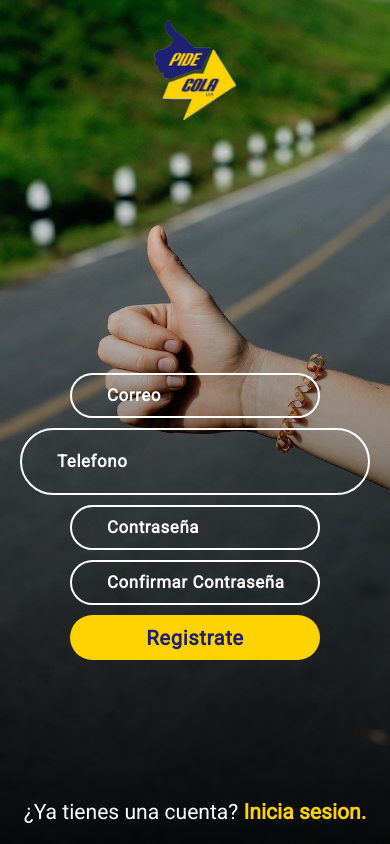
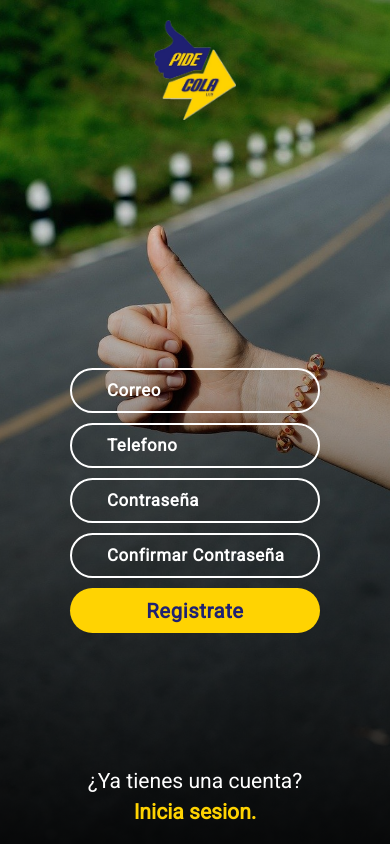
Before and after one commit to gnus19/pidecola3.0-front, a React (Create React App) app: page /register in a window 390 px wide. Built offline with nearby package versions, Linux system fonts and the light colour scheme.

Commit message:
Inputs y buttons ajustados al tamaño del form

```diff
--- a/src/components/button/Button.css
+++ b/src/components/button/Button.css
@@ -1,43 +1,43 @@
 .Button {
-	width: 70%;
-	padding: 8px;
-	border-radius: 10vh;
-	font-weight: bold;
+  width: 70%;
+  padding: 8px;
+  border-radius: 10vh;
+  font-weight: bold;
   border: none;
-  width: 30vw;
+  width: 100%;
   height: 8vh;
   font-size: 2.4vh;
-  letter-spacing: .6px;
+  letter-spacing: 0.6px;
 }
 
-.yellow-btn{
-  background: #FFD302;
-  color: #1E2172;
+.yellow-btn {
+  background: #ffd302;
+  color: #1e2172;
 }
 
-.yellow-btn:hover{
+.yellow-btn:hover {
   background: #fff700;
 }
 
-.blue-btn{
-  background: #1E2172;
+.blue-btn {
+  background: #1e2172;
   color: #ffffff;
 }
 
-@media (max-width : 768px){
-  .Button{
+@media (max-width: 768px) {
+  .Button {
     width: 40vw;
   }
 }
 
-@media (max-width : 425px){
-  .Button{
+@media (max-width: 425px) {
+  .Button {
     width: 350px;
   }
 }
 
-@media (max-width : 320px){
-  .Button{
+@media (max-width: 320px) {
+  .Button {
     width: 300px;
   }
 }
--- a/src/components/form-login/FormLogin.css
+++ b/src/components/form-login/FormLogin.css
@@ -57,6 +57,9 @@
 }
 
 .msg-footer span {
+  display: flex;
+  justify-content: center;
+  align-content: center;
   color: #ffd302;
   font-weight: bold;
 }
@@ -68,15 +71,15 @@
 .error-container {
   display: flex;
   height: auto;
-  margin-bottom: 8px;;
+  margin-bottom: 8px;
 }
 .error {
   color: red;
-  font-size: 12px
+  font-size: 12px;
 }
-@media (max-width : 1024px){
-  .FormLogin{
-    width: 40vw;
+@media (max-width: 1024px) {
+  .FormLogin {
+    width: 50%;
     left: 12%;
   }
 }
@@ -127,7 +130,7 @@
     align-items: center;
   }
 
-  .tlf,
+  .phoneNumber,
   .email,
   .password {
     width: 250px;
--- a/src/components/form-register/FormRegister.css
+++ b/src/components/form-register/FormRegister.css
@@ -57,6 +57,9 @@
 }
 
 .msg-footer span {
+  display: flex;
+  justify-content: center;
+  align-content: center;
   color: #ffd302;
   font-weight: bold;
 }
@@ -67,7 +70,7 @@
 
 @media (max-width: 1024px) {
   .FormRegister {
-    width: 40vw;
+    width: 50%;
     left: 12%;
   }
 }
@@ -118,7 +121,7 @@
     align-items: center;
   }
 
-  .tlf,
+  .phoneNumber,
   .email,
   .password {
     width: 250px;
--- a/src/components/form-register/FormRegister.jsx
+++ b/src/components/form-register/FormRegister.jsx
@@ -168,7 +168,7 @@ class FormRegister extends Component {
           <Button
             className={this.state.isMobile ? "blue" : "yellow"}
             text="Registrate"
-            onClick={event => this.handleRegister(event)}
+            //onClick={event => this.handleRegister(event)}
           />
         </form>
         <div className="msg-footer">
--- a/src/components/imput-sign/ImputSign.css
+++ b/src/components/imput-sign/ImputSign.css
@@ -1,4 +1,4 @@
-input{
+input {
   border-radius: 10vh !important;
   padding: 8px 8px 8px 35px;
   margin-bottom: 10px;
@@ -8,12 +8,18 @@ input{
   font-weight: bold !important;
   width: 30vw;
   height: 8vh;
-  letter-spacing: .6px !important;
+  letter-spacing: 0.6px !important;
 }
 
-input::placeholder{
+input::placeholder {
   color: #ffffff !important;
   font-size: 2vh;
+}
+
+@media (max-width: 1366px) {
+  input {
+    width: 40vw;
+  }
 }
 
 @media (max-width: 768px) {
```
